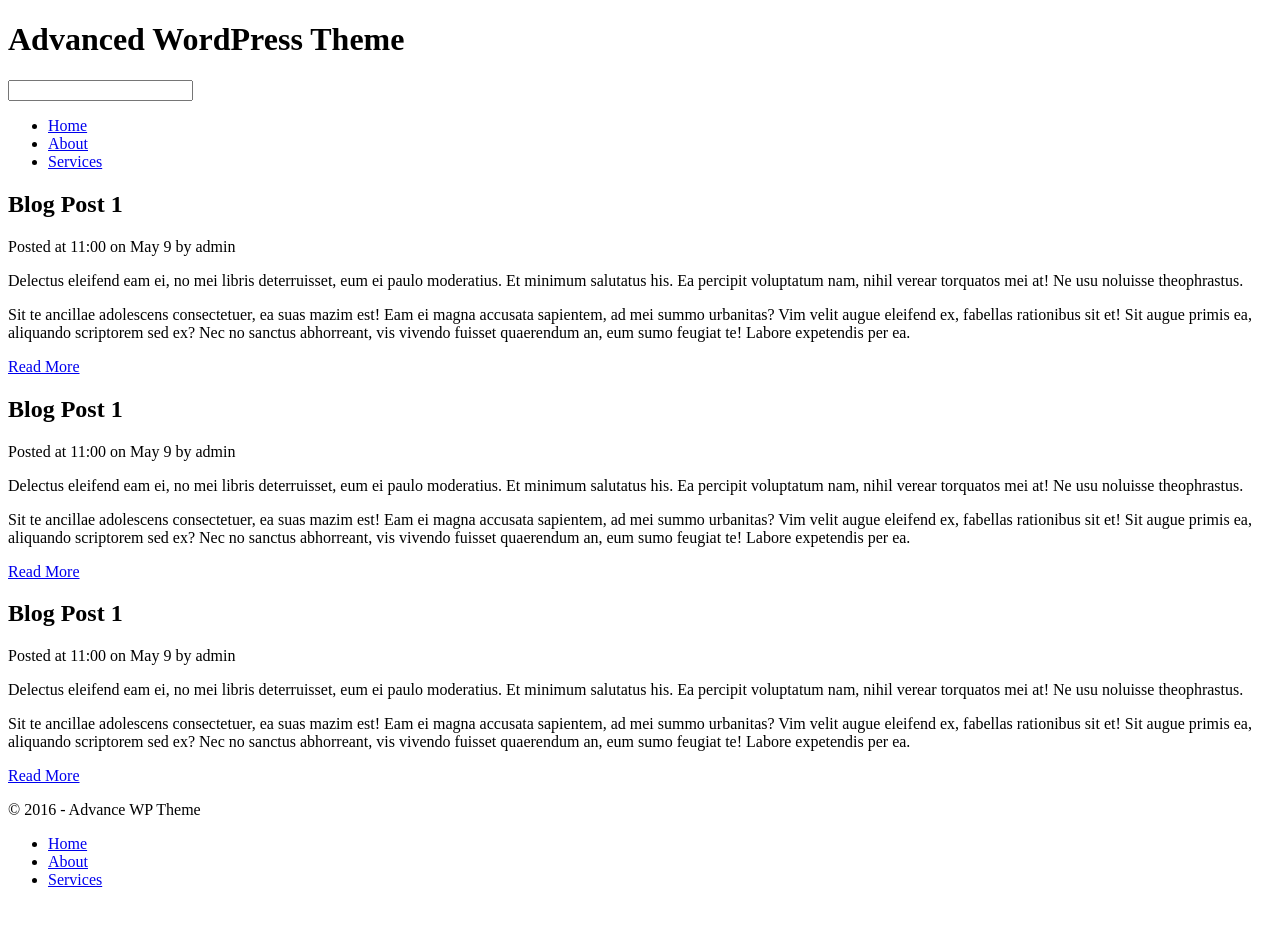
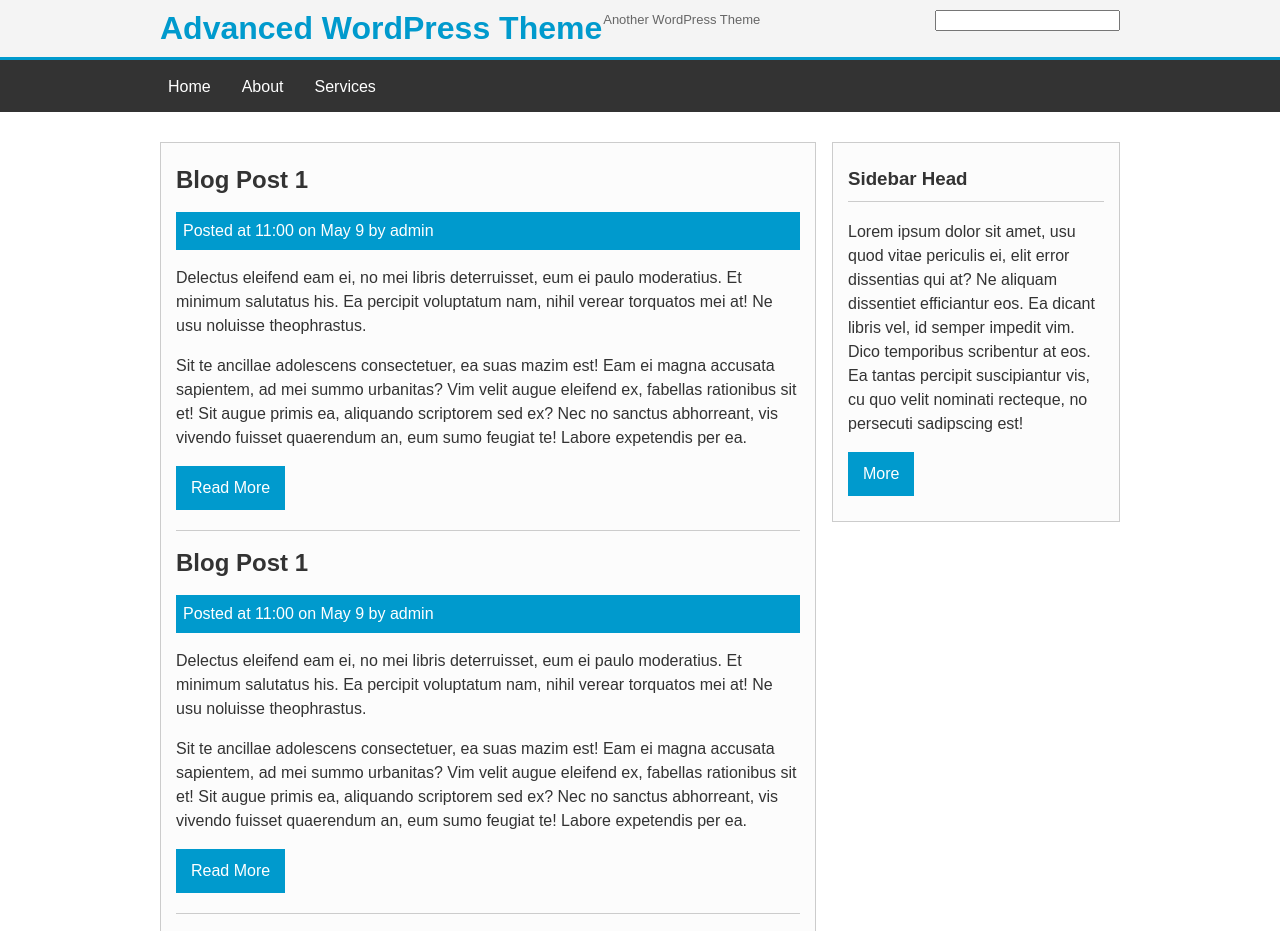
Before and after one commit to hellofromlaura/advance-wp-theme, a plain HTML site: page index.html in a window 1280 px wide. Shown: the top 931 px of the page. Before the commit the page ends 905 px from the top, so only its background shows below. Drawn offline with Linux system fonts and the light colour scheme.

Commit message:
basic css

```diff
--- a/index.html
+++ b/index.html
@@ -8,7 +8,10 @@
   <body>
     <header>
       <div class="container">
-        <h1>Advanced WordPress Theme</h1>
+        <h1>
+          <a href="index.html">Advanced WordPress Theme</a>
+        </h1>
+        <small>Another WordPress Theme</small>
         <div class="h_right">
           <form class="" action="" method="">
             <input type="text" palceholder="Search...">
@@ -81,6 +84,19 @@
            <a class="button" href="#">Read More</a>
         </article>
       </div>
+
+      <div class="side">
+        <div class="block">
+          <h3>Sidebar Head</h3>
+          <p>Lorem ipsum dolor sit amet, usu quod vitae periculis ei, elit error
+             dissentias qui at? Ne aliquam dissentiet efficiantur eos. Ea dicant
+             libris vel, id semper impedit vim. Dico temporibus scribentur at
+             eos. Ea tantas percipit suscipiantur vis, cu quo velit nominati
+             recteque, no persecuti sadipscing est!
+           </p>
+           <a class="button" href="#">More</a>
+        </div>
+      </div>
     </div>
 
     <footer class="main-footer">
--- a/style.css
+++ b/style.css
@@ -0,0 +1,172 @@
+body{
+  font-family: Arial;
+  color: #333;
+  margin: 0;
+  padding: 0;
+}
+
+ul{
+  margin: 0;
+  padding: 0;
+}
+
+a{
+  color: #009acd;
+  text-decoration: none;
+}
+
+a:hover{
+  color: #333;
+}
+
+.container{
+  width: 960px;
+  margin: auto;
+  overflow: auto;
+}
+
+header{
+  background: #f4f4f4;
+  padding: 10px;
+  border-bottom: 3px solid #009acd;
+}
+
+header h1{
+  margin: 0;
+  padding: 0;
+  color: #009acd;
+  float: left;
+}
+
+header h1 a{
+  color: #009acd;
+  text-decoration: none;
+}
+
+header small{
+  color: #666;
+  margin-left: 1px;
+  font-size: 13px;
+}
+
+header .h_right{
+  float: right;
+}
+
+header h_right input[type="text"]{
+  width: 250px;
+  padding: 5px;
+  margin-top: 5px;
+}
+
+nav.nav li{
+ float: left;
+ display: inline;
+ padding-right: 15px;
+}
+
+nav.nav a{
+  text-decoration: none;
+}
+
+nav.main-nav{
+  height: 45px;
+  overflow: hidden;
+  background: #333;
+  color: #fff;
+  padding-top: 7px;
+}
+
+nav.main-nav li{
+  height: 40px;
+  line-height:40px;
+}
+
+nav.main-nav a{
+  color: #fff;
+  text-decoration: none;
+  padding: 8px;
+}
+
+nav.main-nav a:hover{
+  color: #009acd;
+}
+
+.content{
+  margin-top: 30px;
+  line-height: 1.5em;
+}
+
+.main{
+  float: left;
+  width: 65%;
+}
+
+.side{
+  width: 30%;
+  float: right;
+}
+
+.block{
+  border: #ccc 1px solid;
+  padding: 5px 15px 25px 15px;
+  background: #fcfcfc;
+  overflow: hidden;
+}
+
+.block h3{
+  border-bottom: #ccc 1px solid;
+  padding-bottom: 10px;
+}
+
+article.post{
+  border-bottom: #ccc solid 1px;
+  margin-bottom: 10px;
+  padding-bottom: 20px;
+}
+
+article.post .meta{
+  background: #009acd;
+  color: #fff;
+  padding: 7px;
+}
+
+.button{
+  background: #009acd;
+  color: #fff;
+  padding: 10px 15px;
+  display: inline-block;
+}
+
+footer.main-footer{
+  margin-top: 40px;
+  text-align: center;
+  background: #333;
+  color: #fff;
+  height: 60px;
+  padding-top: 10px;
+  overflow: auto;
+}
+
+footer.main-footer .f_left{
+  float: left;
+}
+
+footer.main-footer .f_right{
+  float: right;
+  margin-top: 15px;
+}
+
+footer.main-footer ul{
+  display: inline;
+}
+
+footer.main-footer li {
+  float: left;
+  padding-right: 10px;
+  list-style: none;
+}
+
+footer.main-footer a{
+  color: #fff;
+}
```
